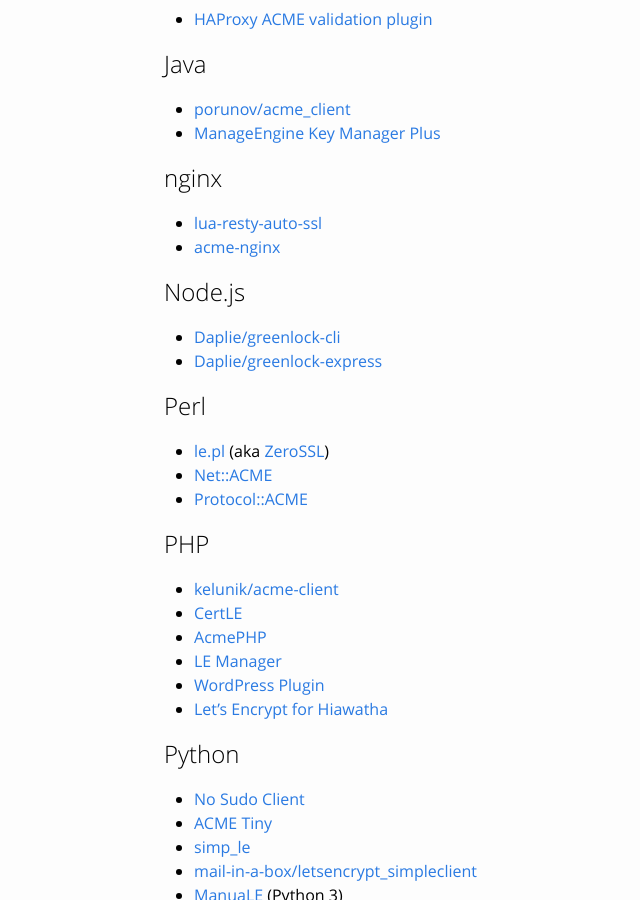
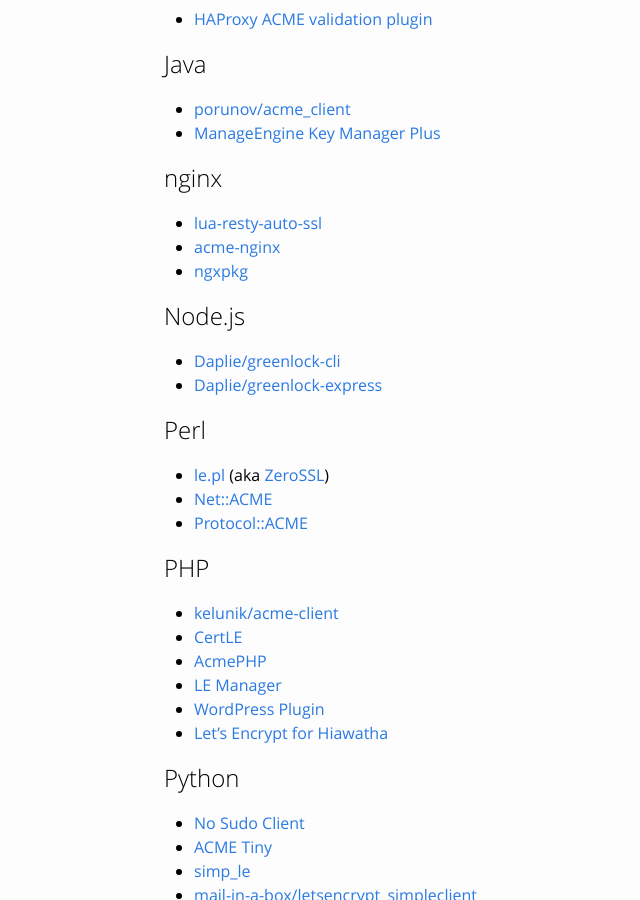
Before and after one commit to snowman1120/website, a Jekyll site: the page built from docs/client-options.md, in a window 1280 px wide and 900 px high, scrolled down 1506 px. Shown: the whole window, without its empty margins (6-646 px from the left). Built offline with Jekyll 4.4.1, drawn with Linux system fonts in a browser that asks for light colours.

Commit message:
ngxpkg a cli tool for nginx and support auto apply certs form letsencrypt. (#155)

```diff
--- a/docs/client-options.md
+++ b/docs/client-options.md
@@ -68,6 +68,7 @@ third party clients.
 
 - [lua-resty-auto-ssl](https://github.com/GUI/lua-resty-auto-ssl)
 - [acme-nginx](https://github.com/kshcherban/acme-nginx)
+- [ngxpkg](https://github.com/webpkg/ngxpkg)
 
 ## Node.js
 
```
